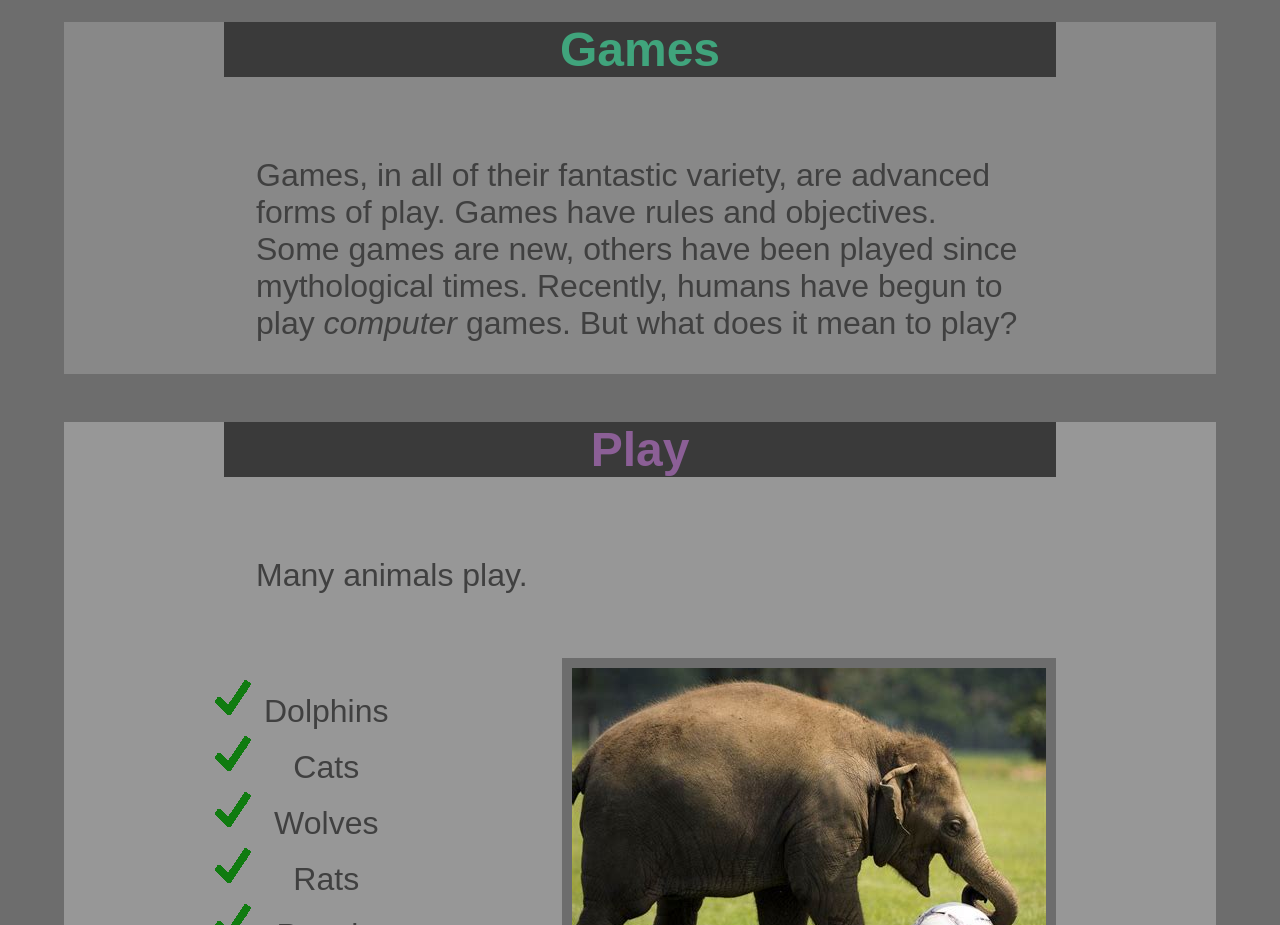
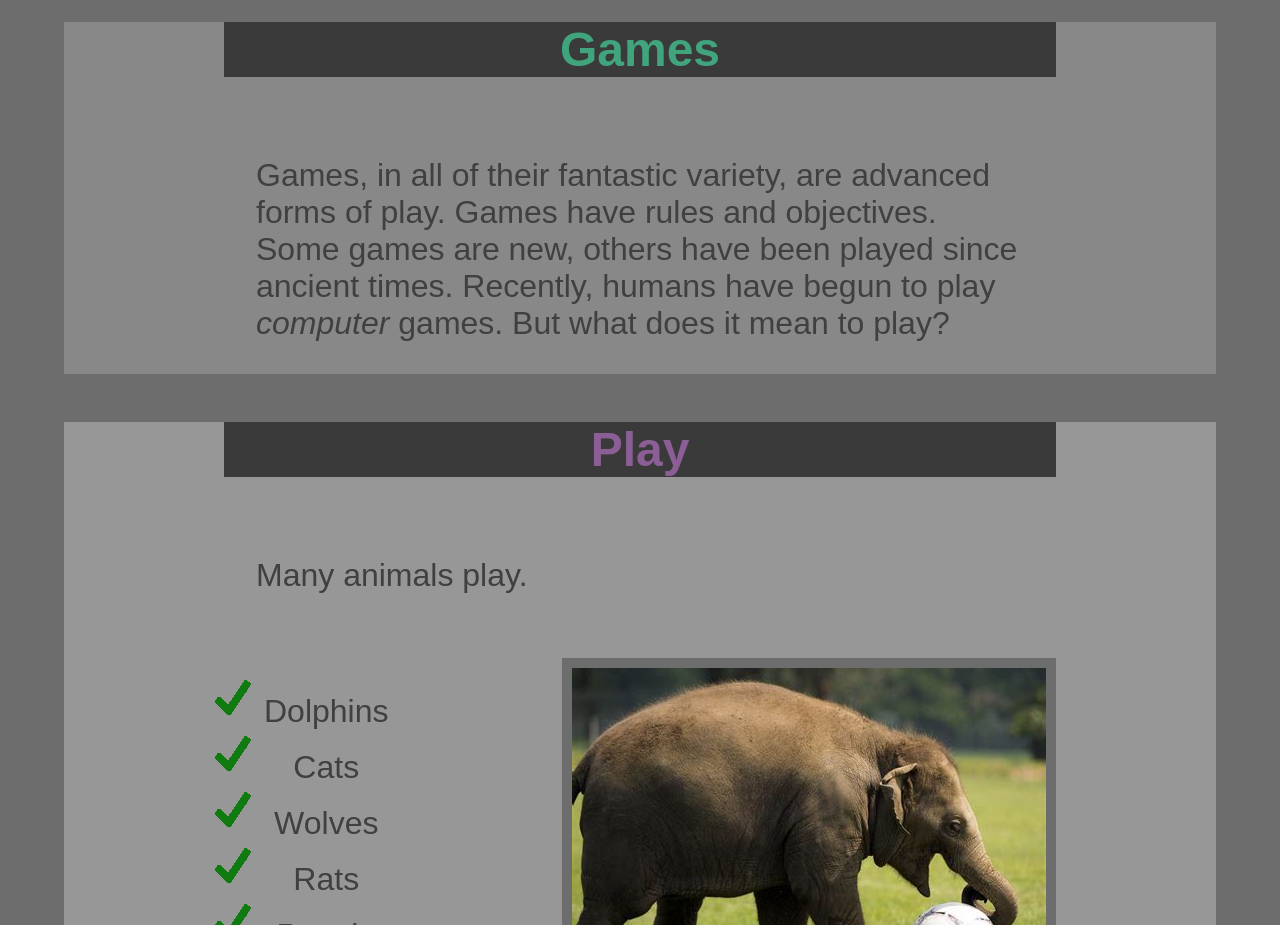
Before and after one commit to Macribo/dragons, a plain HTML site: page index.html in a window 1280 px wide. Shown: the part 820-1745 px from the top of the page. Drawn offline with Linux system fonts and the light colour scheme.

Commit message:
Edit content text in index.html

```diff
--- a/index.html
+++ b/index.html
@@ -52,7 +52,7 @@
 
 
                 <p>Games, in all of their fantastic variety, are advanced forms of play. Games have rules and objectives. Some
-                    games are new, others have been played since mythological times. Recently, humans have begun to play
+                    games are new, others have been played since ancient times. Recently, humans have begun to play
                     <em>computer</em>
                     games. But what does it mean to play?
                 </p>
```
